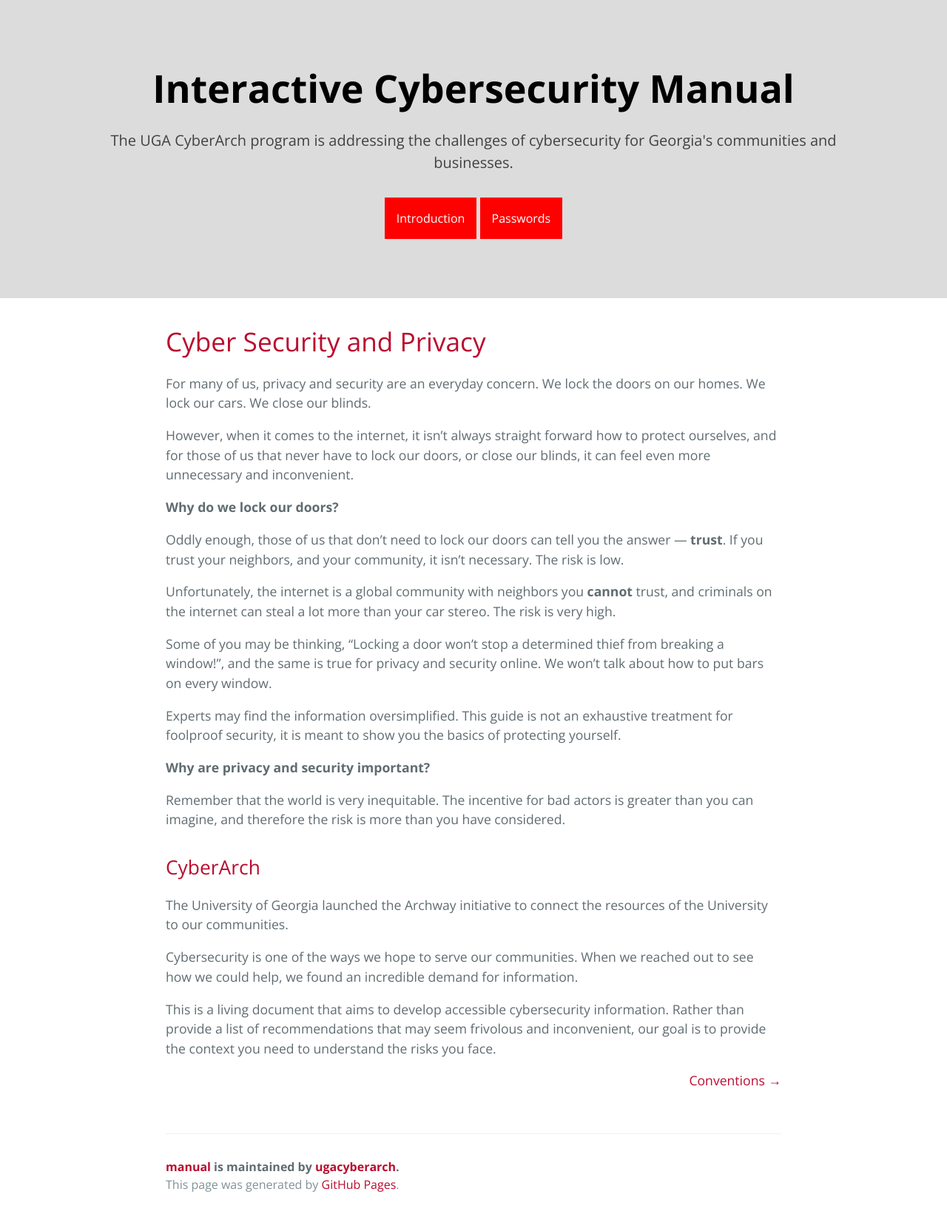
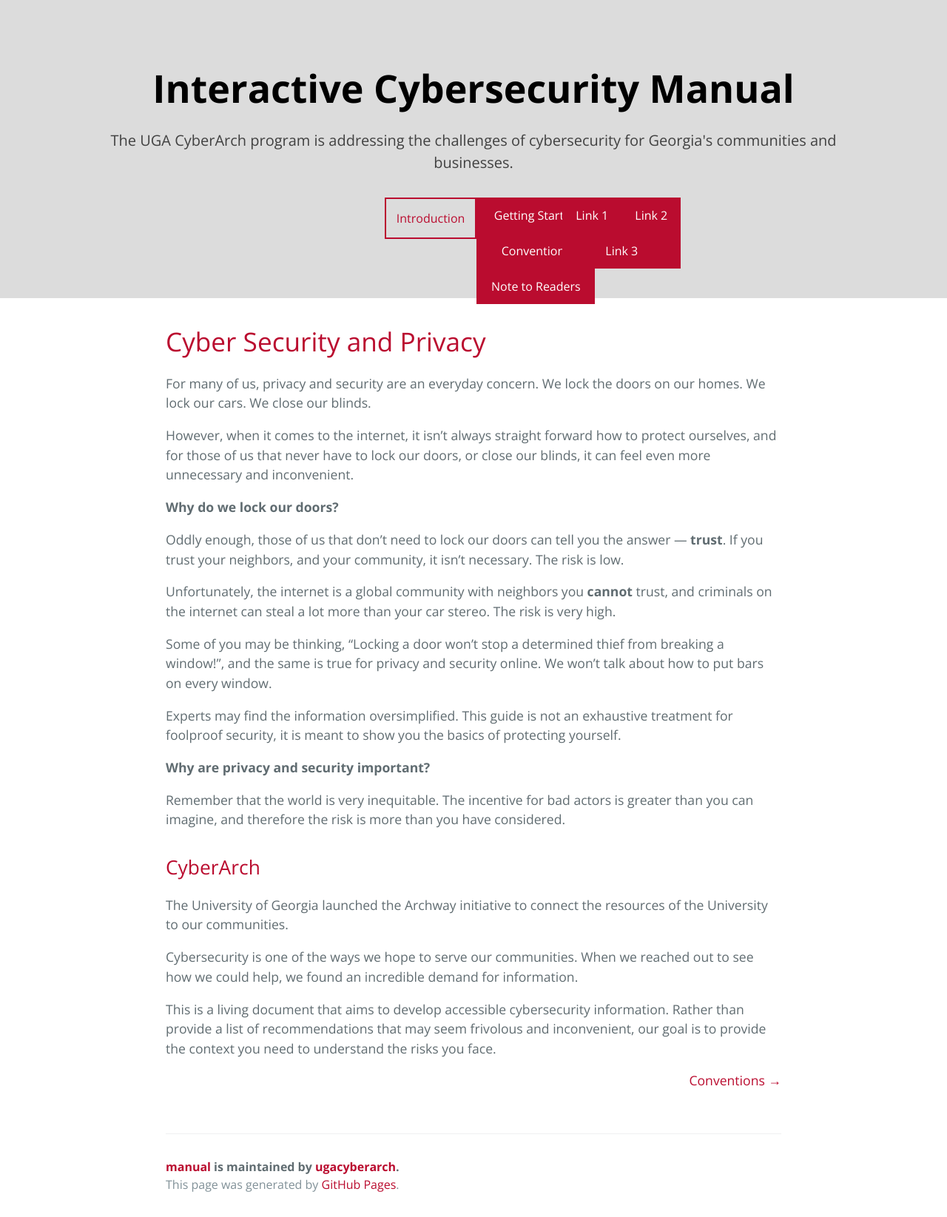
Before and after one commit to ugacyberarch/manual, a Jekyll site: the page built from index.md, in a window 1280 px wide. Shown: the whole page at 74% size. Built offline with Jekyll 4.4.1, drawn with Linux system fonts in a browser that asks for light colours.

Commit message:
Update default.html

```diff
--- a/_layouts/default.html
+++ b/_layouts/default.html
@@ -50,11 +50,13 @@
 <meta name="viewport" content="width=device-width, initial-scale=1">
 <style>
 .dropbtn {
-  background-color: red;
-  color: white;
-  padding: 16px;
+  background-color: Transparent;
+  color: #BA0C2F;
+  padding: 14px;
   font-size: 16px;
-  border: none;
+  border-color: #BA0C2F;
+  border-style: solid;
+  display: inline-block;
 }
 
 .dropdown {
@@ -65,24 +67,26 @@
 .dropdown-content {
   display: none;
   position: absolute;
-  background-color: #f1f1f1;
+  background-color:#BA0C2F;
   min-width: 160px;
-  box-shadow: 0px 8px 16px 0px rgba(0,0,0,0.2);
+  box-shadow: none;
   z-index: 1;
+  display: inline-block;
 }
 
 .dropdown-content a {
-  color: black;
+  color: white;
   padding: 12px 16px;
   text-decoration: none;
   display: block;
+  display: inline-block;
 }
 
-.dropdown-content a:hover {background-color: #ddd;}
+.dropdown-content a:hover {background-color: black;}
 
 .dropdown:hover .dropdown-content {display: block;}
 
-.dropdown:hover .dropbtn {background-color: #3e8e41;}
+.dropdown:hover .dropbtn {background-color: Transparent;}
 </style>
 </head>
 <body>
```
